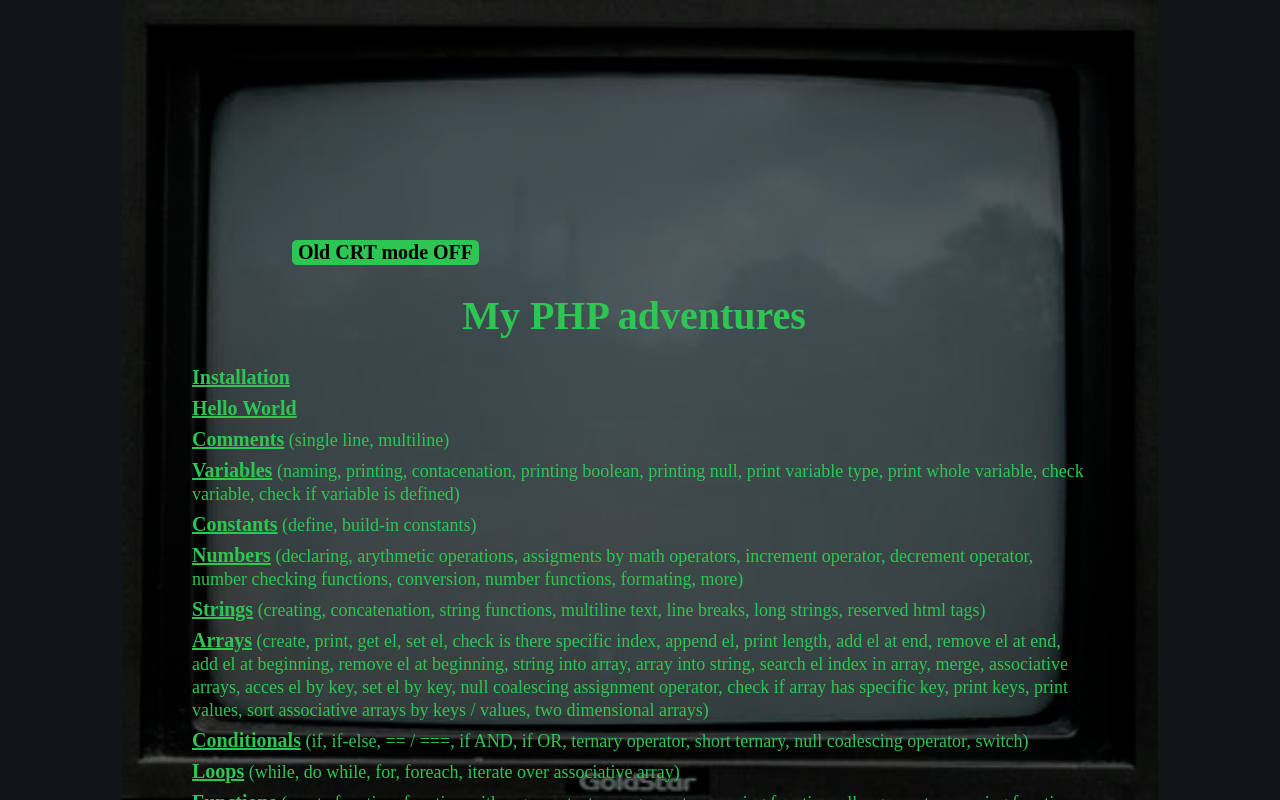
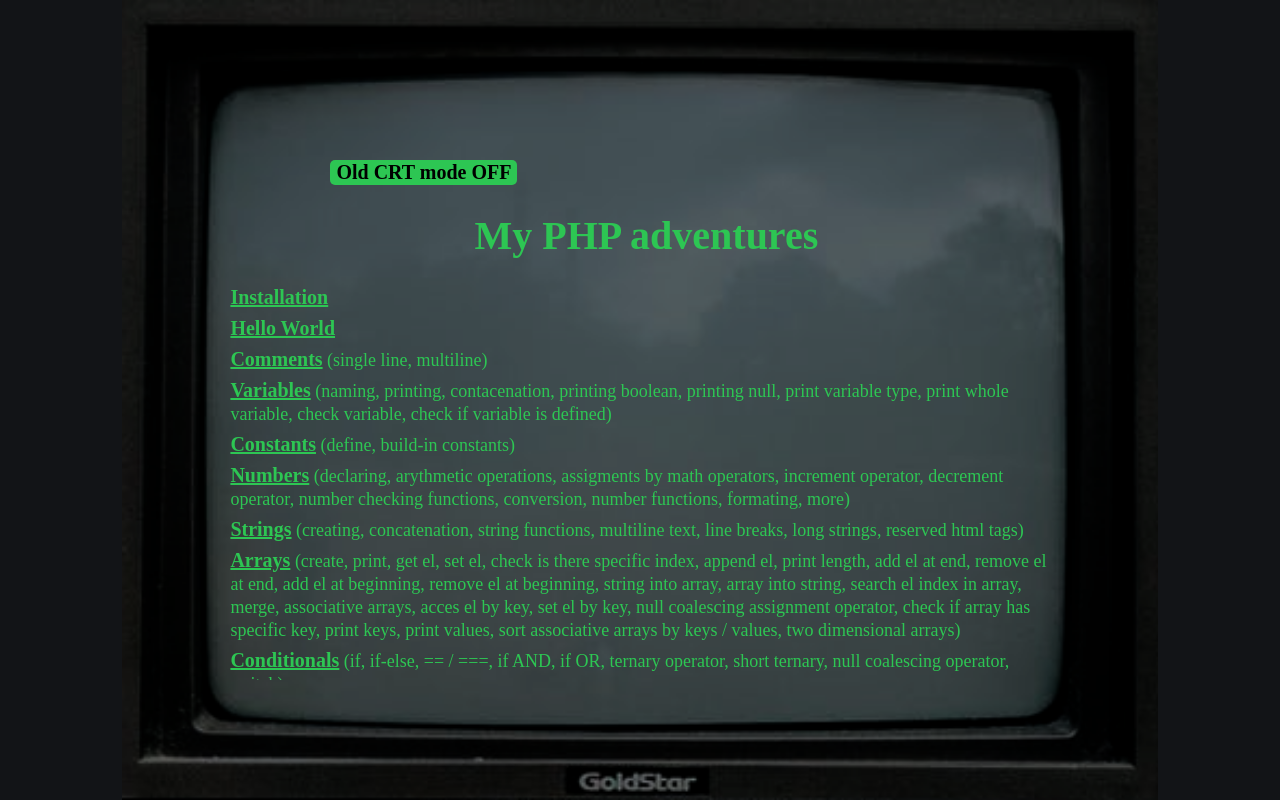
Before and after one commit to DabTheMatt/divas, a React (Create React App) app: page / in a window 1280 px wide. Built offline with nearby package versions, Linux system fonts and the light colour scheme.

Commit message:
old tv css fun

```diff
--- a/src/App.css
+++ b/src/App.css
@@ -32,6 +32,7 @@ body {
   text-shadow: 0 0 2px #2dc653;
   position: relative;
   height: 100%;
+
 }
 
 .flick:before {
@@ -84,7 +85,7 @@ a:hover {
 }
 
 h1, h2, h3 {
-  margin-left: -0.6rem;
+
 
 }
 
@@ -171,10 +172,25 @@ ul {
 }
 
 .screenWrapper {
-  width: 70vw;
+  width: 65vw;
   margin: 0 auto;
   position: relative;
-  top: 200px;
+
   vertical-align: middle;
+  height: auto;
+}
 
+.insideFrame {
+
+  height: 70vh;
+  width: 65vw;;
+  overflow: auto;
+  position:absolute;
+  top: 15vh;
+  left: 18vw;
+  padding-right: 1rem;;
 }
+
+::-webkit-scrollbar {
+  width: 20px;
+}
--- a/src/components/Main.js
+++ b/src/components/Main.js
@@ -89,8 +89,8 @@ class Main extends Component {
     return (
       <MainWrapper>
         <div className="frame">
-          <div className="insideFrame">
         <div className={this.state.crtClass}>
+          <div className="insideFrame ">
       <div className="screenWrapper">
       <div className="crtWrapper">
           <button className="crtBtn"
```
